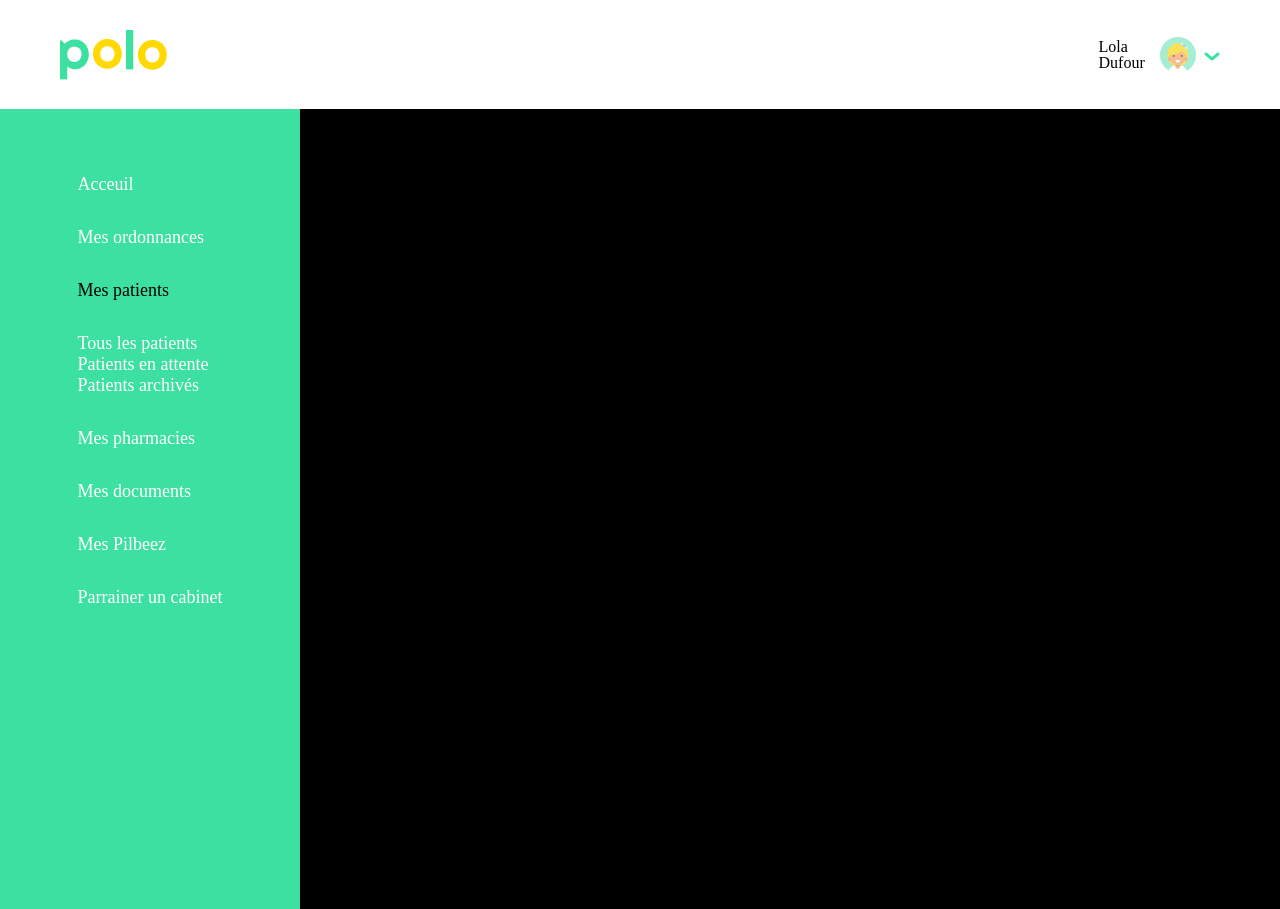
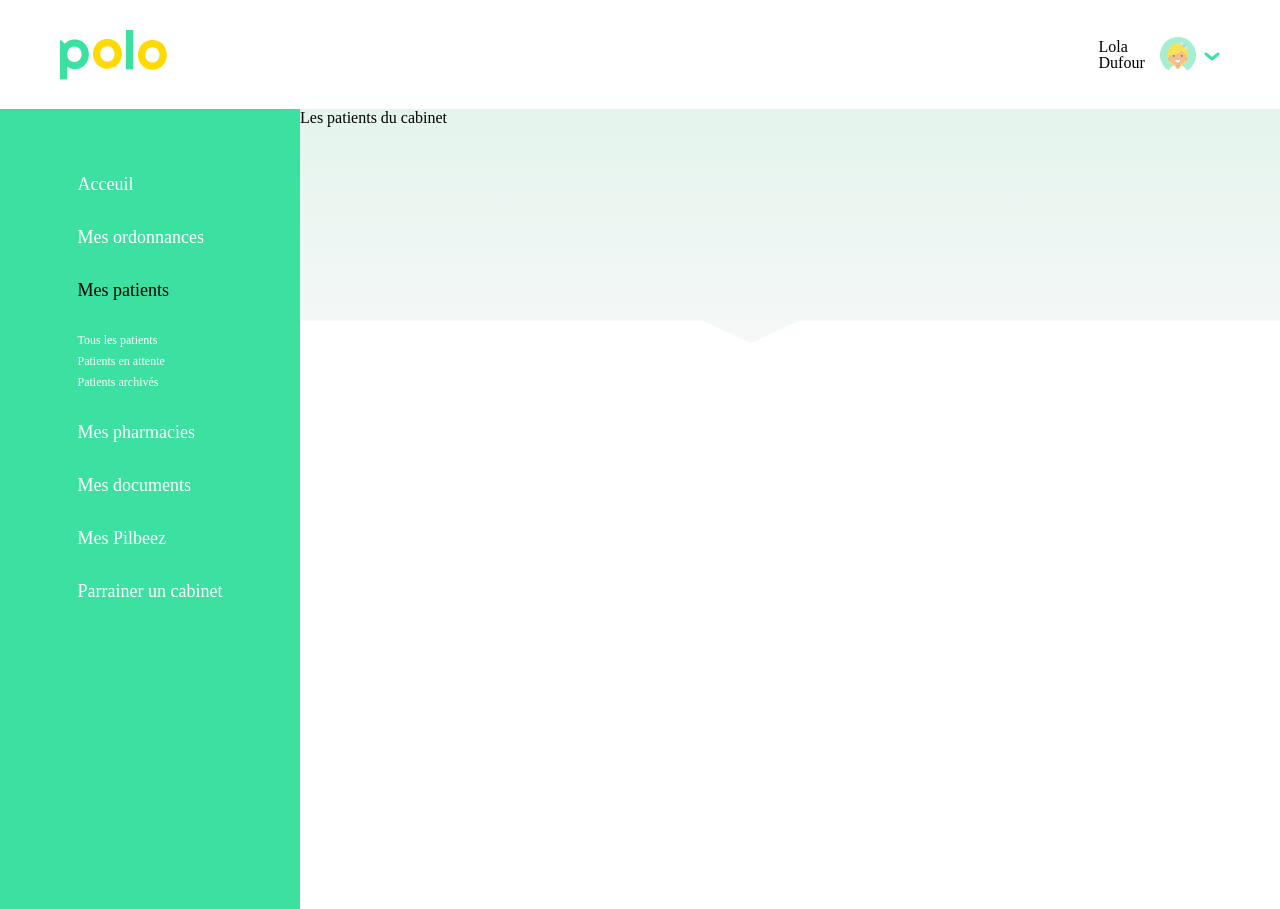
Before and after one commit to Patrice976/polo_test_integration, a Vue app: page / in a window 1280 px wide. Built offline with nearby package versions, Linux system fonts and the light colour scheme; a web font is replaced by a local one.

Commit message:
div clipath + background dégradée

```diff
--- a/src/App.vue
+++ b/src/App.vue
@@ -30,7 +30,9 @@
     </nav>
 
     <main>
-      <section class="actionList"></section>
+      <section class="actionList">
+        <h1>Les patients du cabinet</h1>
+      </section>
       <section class="search"></section>
       <section class="searchResult"></section>
     </main>
@@ -67,7 +69,8 @@ header{
 }
 
 .mainLayout {
-  display: flex
+  display: flex;
+  width : 100dvw
 }
 
 nav {
@@ -80,6 +83,10 @@ nav {
   font-size: 18px;
   background-color: #3ce0a0  ;
   color : white
+}
+
+main {
+  flex : 1
 }
 
 nav>ul {
@@ -99,9 +106,29 @@ nav>ul {
 }
 
 nav ul ul {
+  display: flex;
+  flex-direction: column;
   gap: 6px;
   list-style: none;
 
 }
 
+nav ul ul li {
+  font-size: 12px;
+  gap: 6px
+}
+
+.actionList {
+  clip-path: polygon(0% 0%, 100% 0%, 100% 75%, 51% 75%, 46% 83%, 41% 75%, 0% 75%);
+  height: 282px;
+  background: linear-gradient(#E4F4ED,#F9F9F9);
+
+}
+
+.search {
+  background-color : white;
+  height : 288px;
+}
+
+
 </style>
--- a/src/assets/main.css
+++ b/src/assets/main.css
@@ -13,5 +13,5 @@
 }
 
 body {
-  background-color: black;
+  background-color: white;
 }
```
